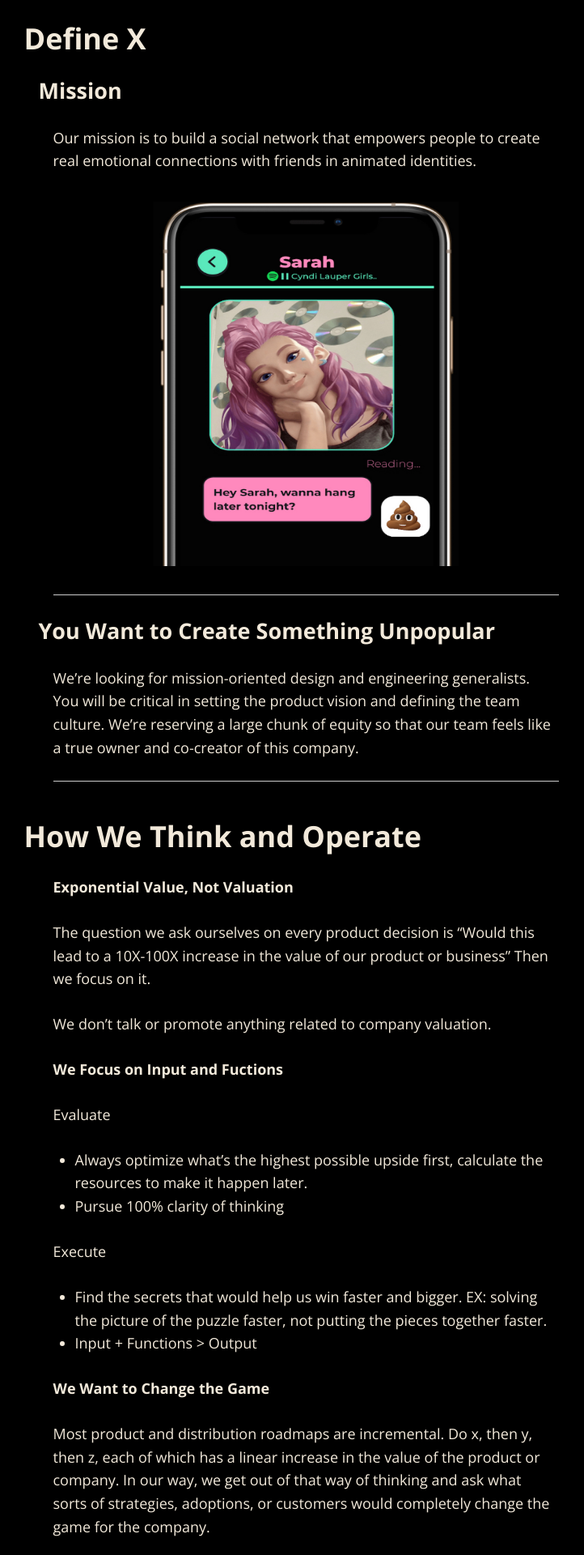
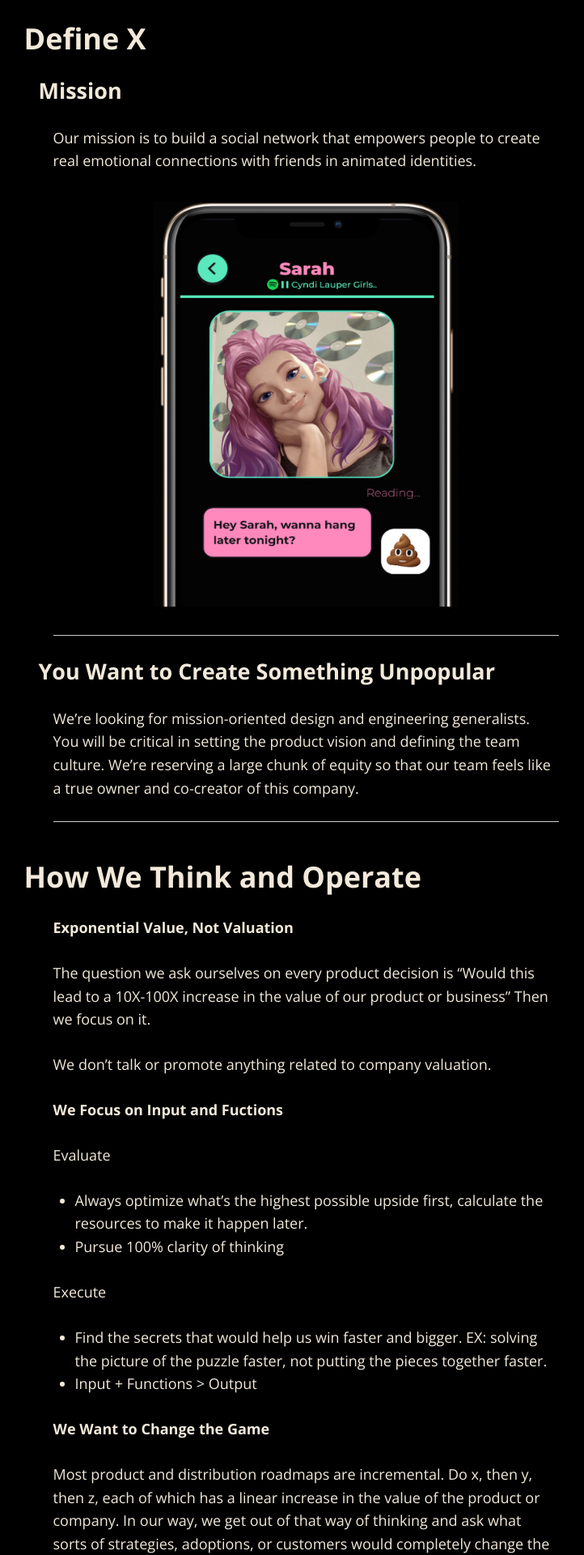
Before and after one commit to tarsmachine/tarsmachine.github.io, a Jekyll site: the page built from index.md, in a window 1280 px wide. Shown: the part 309-2229 px from the top of the page at 81% size, without its empty margins (262-984 px from the left). Built offline with Jekyll 4.4.1, drawn with Linux system fonts in a browser that asks for light colours; nearby versions of some CDN libraries.

Commit message:
Update index.md

```diff
--- a/index.md
+++ b/index.md
@@ -11,7 +11,7 @@
 
 Our mission is to build a social network that empowers people to create real emotional connections with friends in animated identities.
 
-<img src="images/screen.png" alt="sample image" width="400" height="450">
+<img src="images/screen.png" alt="sample image" width="400" height="500">
 
 ---
 
```
